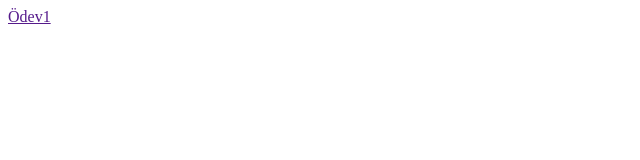
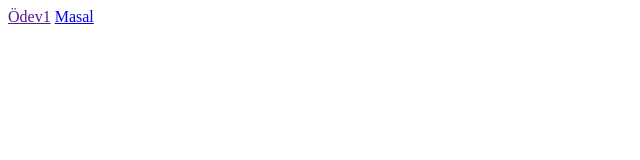
Before and after one commit to huseyinkoc98/huseyinkoc98.github.io, a plain HTML site: page index.html in a window 1280 px wide. Shown: the full height of the page, 0-640 px from the left. Drawn offline with Linux system fonts and the light colour scheme.

Commit message:
Update index.html

```diff
--- a/index.html
+++ b/index.html
@@ -3,5 +3,6 @@
 </head>
 <body>
 <a href=""> Ödev1</a>
+  <a href="Hikaye/Hikate.html"> Masal</a>
 
 </body>
```
